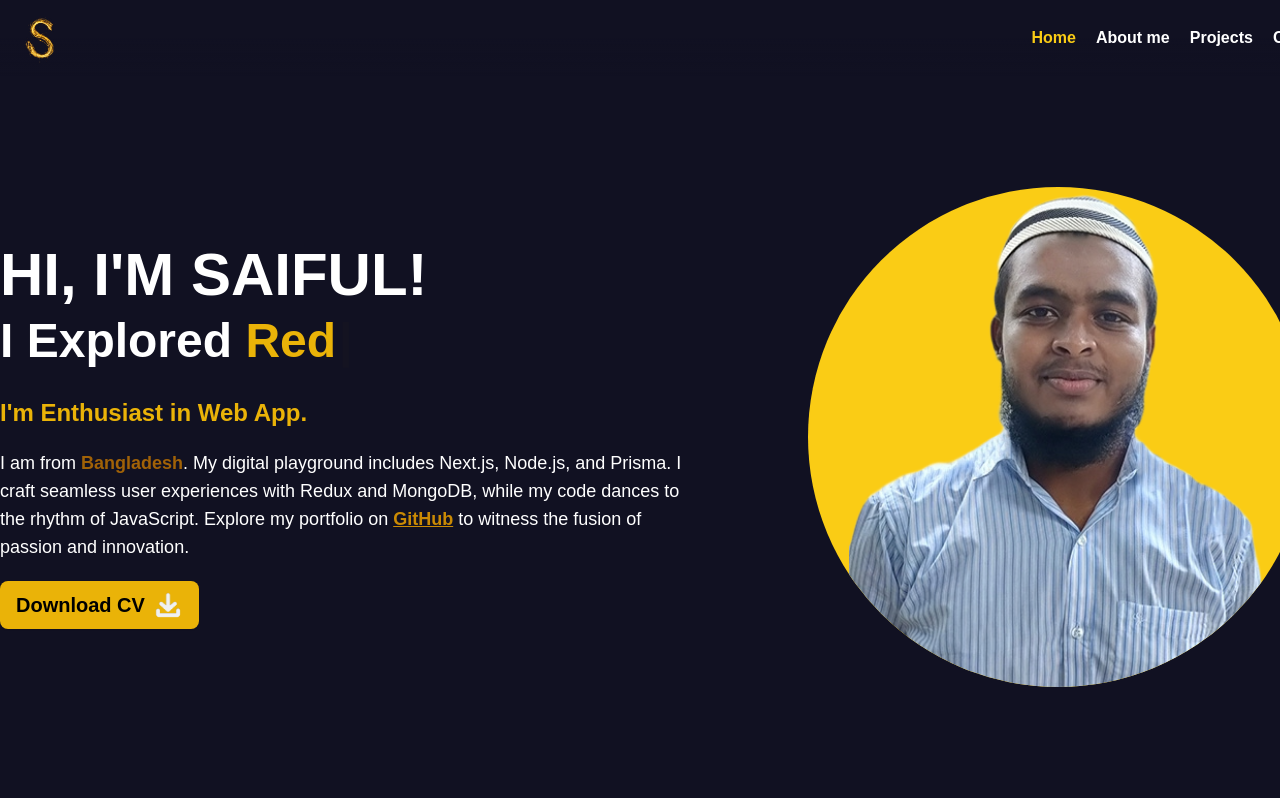
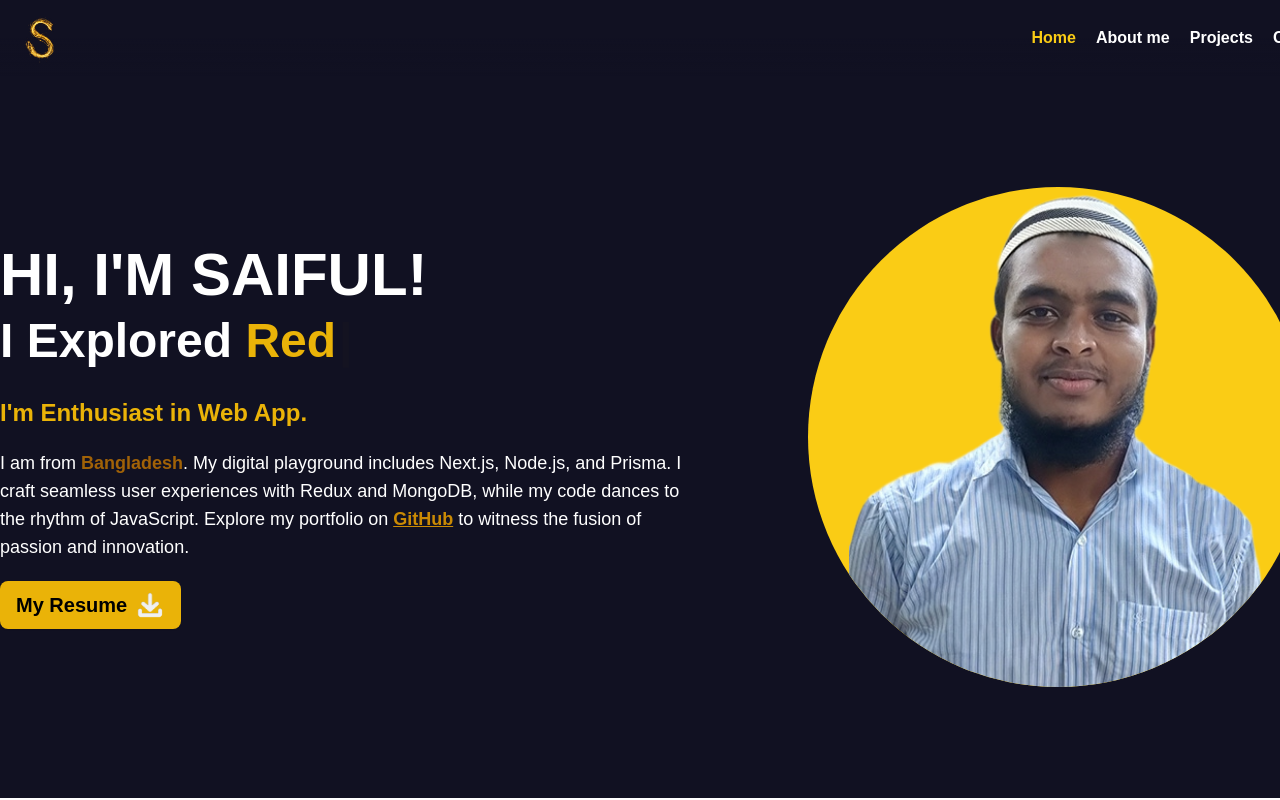
Before and after one commit to Saiful10400/Portfolio-website, a React (Vite) app: page / in a window 1280 px wide. Shown: the top 800 px of the page. Built offline with nearby package versions, Linux system fonts and the light colour scheme; no server answers.

Commit message:
resume button updated.

```diff
--- a/src/Components/User components/Home/Home.jsx
+++ b/src/Components/User components/Home/Home.jsx
@@ -57,7 +57,7 @@ const Home = () => {
         <div>
           <a href={cv}>
             <button className="btn btn-primary  bg-yellow-500 text-black border-none text-md lg:text-xl hover:bg-yellow-700">
-              Download CV{" "}
+              My Resume{" "}
               <img
                 className="lg:w-[30px] w-[20px] lg:h-[30px] h-[20px]"
                 src={download}
```
